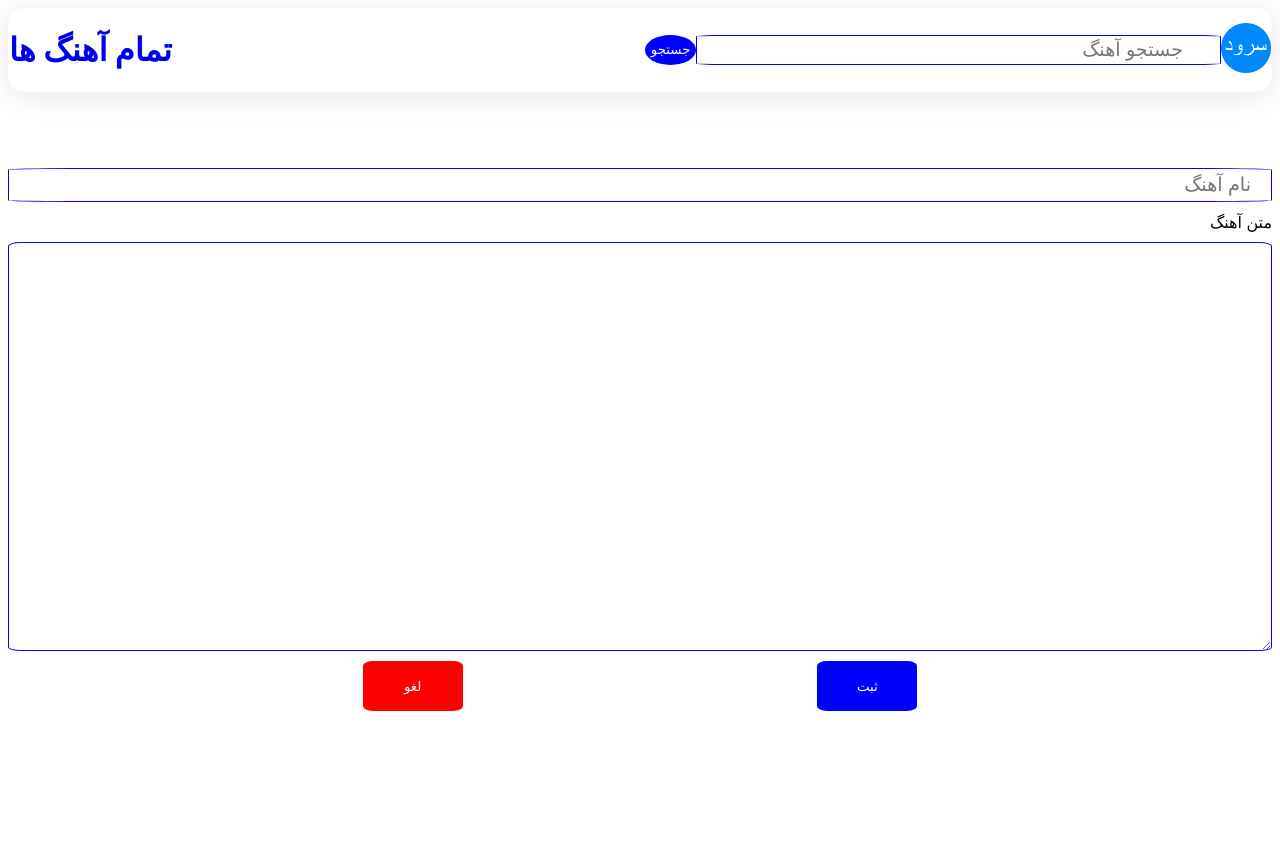
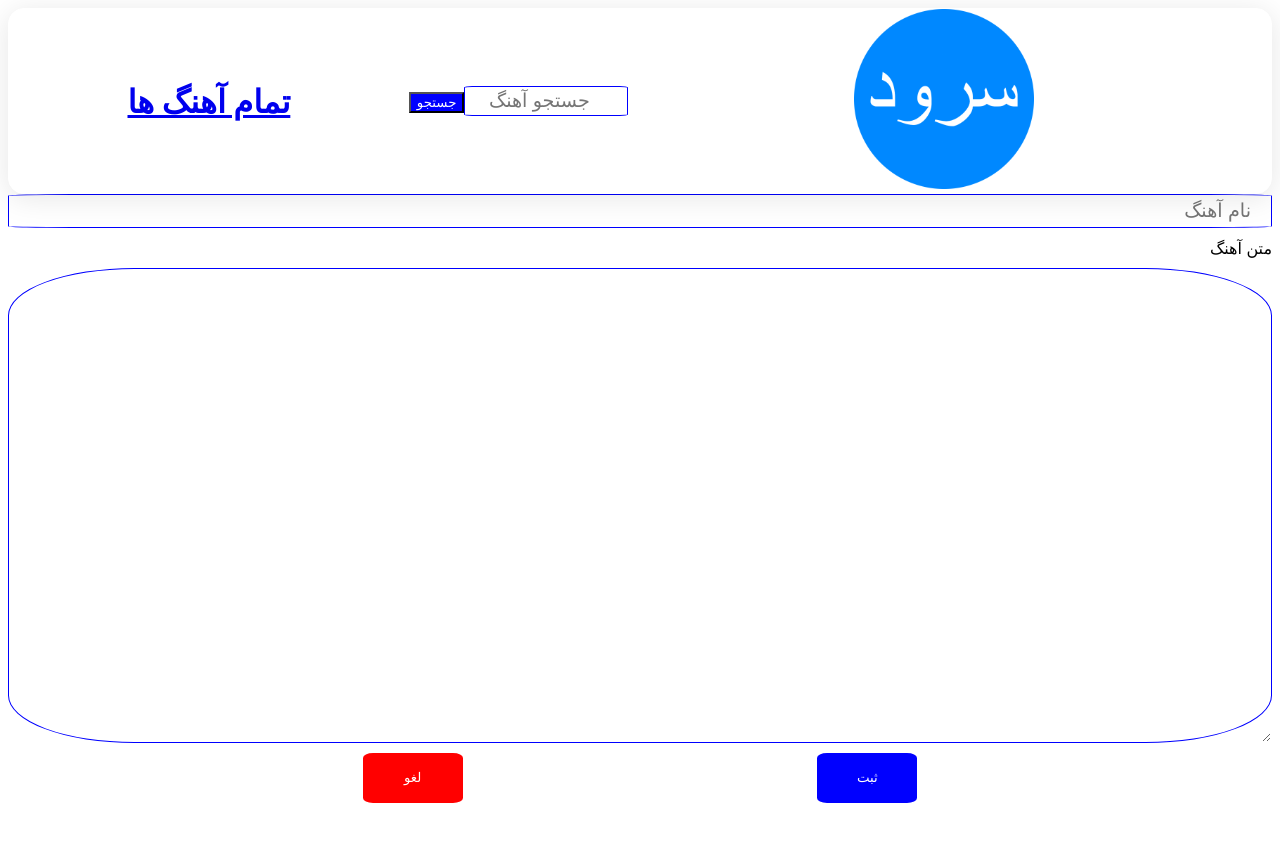
Before and after one commit to SamimAzimi/Surod, a Next.js app: page / in a window 1280 px wide. Shown: the top 842 px of the page. Before the commit the page ends 816 px from the top, so only its background shows below. Built offline with nearby package versions, Linux system fonts and the light colour scheme.

Commit message:
Sat, Feb 24, 2024, 4:58 AM +02:00

```diff
--- a/src/app/globals.css
+++ b/src/app/globals.css
@@ -38,8 +38,8 @@
     height: 100%;
 }
 .logoContainer > img {
-    width: 50px;
-    height: 50%;
+    width: 100%;
+    height: 100%;
 }
 .searchbar, .titleSong , .lyrics{
 
@@ -80,8 +80,7 @@ form {
 }
 
 .lyrics {
-    padding-right:12px;
-    border-radius:1% 1% 1% 1% / 1% 1% 1% 1% ;
+    border-radius:10% 10% 10% 10% / 10% 10% 10% 10% ;
     min-height:70%;
 }
 .btnGroup {
@@ -136,11 +135,6 @@ form {
     background-color: black;
     color:white;
 }
-.searchbtn {
-    outline:none;
-    border:none;
-    border-radius:50%;
-}
 .cancelBtn {
     background-color: red;
     color:white;
@@ -151,20 +145,3 @@ form {
 {
     background-color: black;
 }
-.searchGrp {
-    display:flex;
-    justify-content: flex-end;
-    flex-grow:3;
-
-}
-.allSongContainer,.songListUl, .songListUl > li {
-    padding-right:100px;
-    text-align:right;
-}
-a {
-    text-decoration:none;
-}
-
-.songName{
-    cursor:hand;
-}
```
